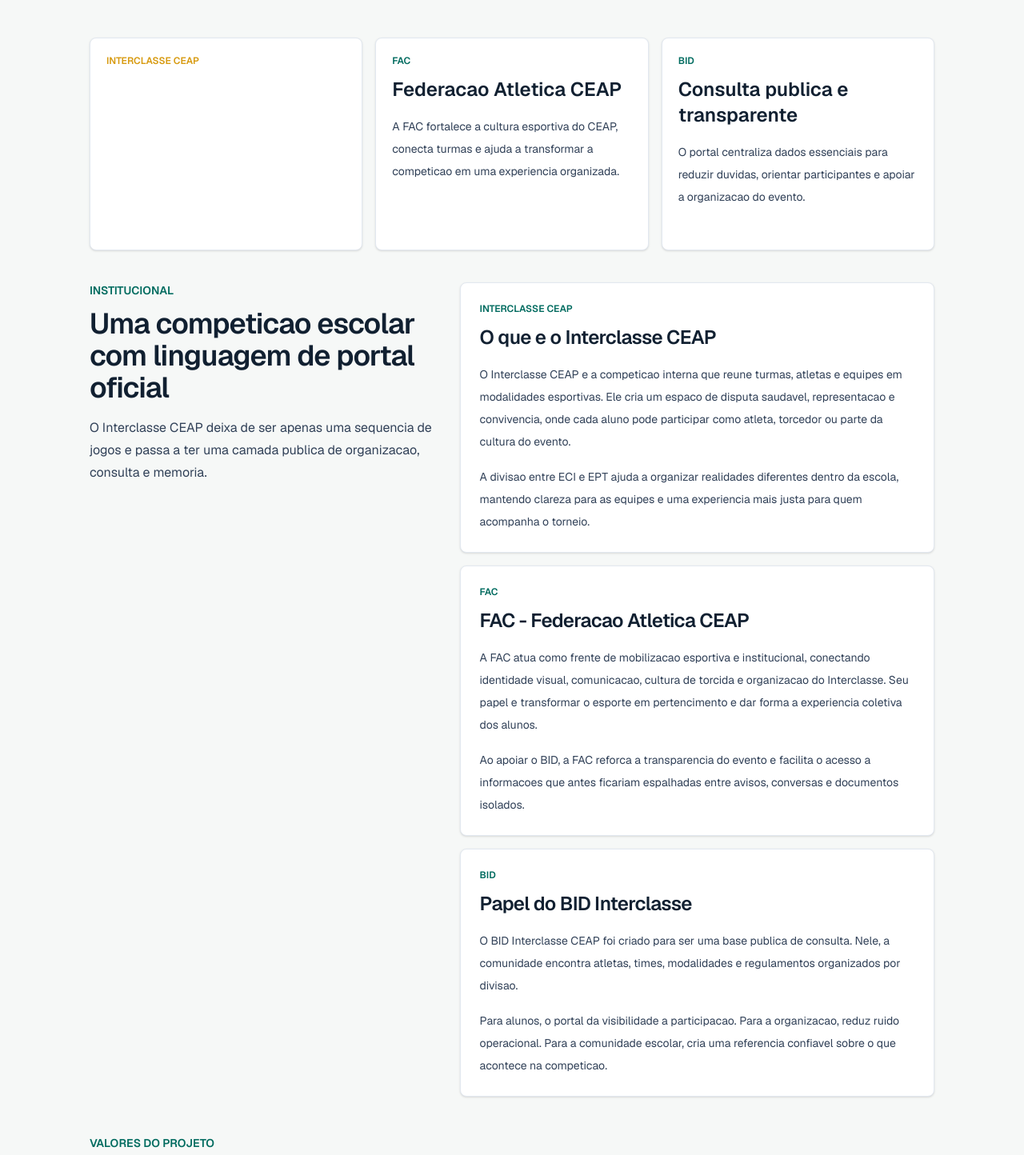
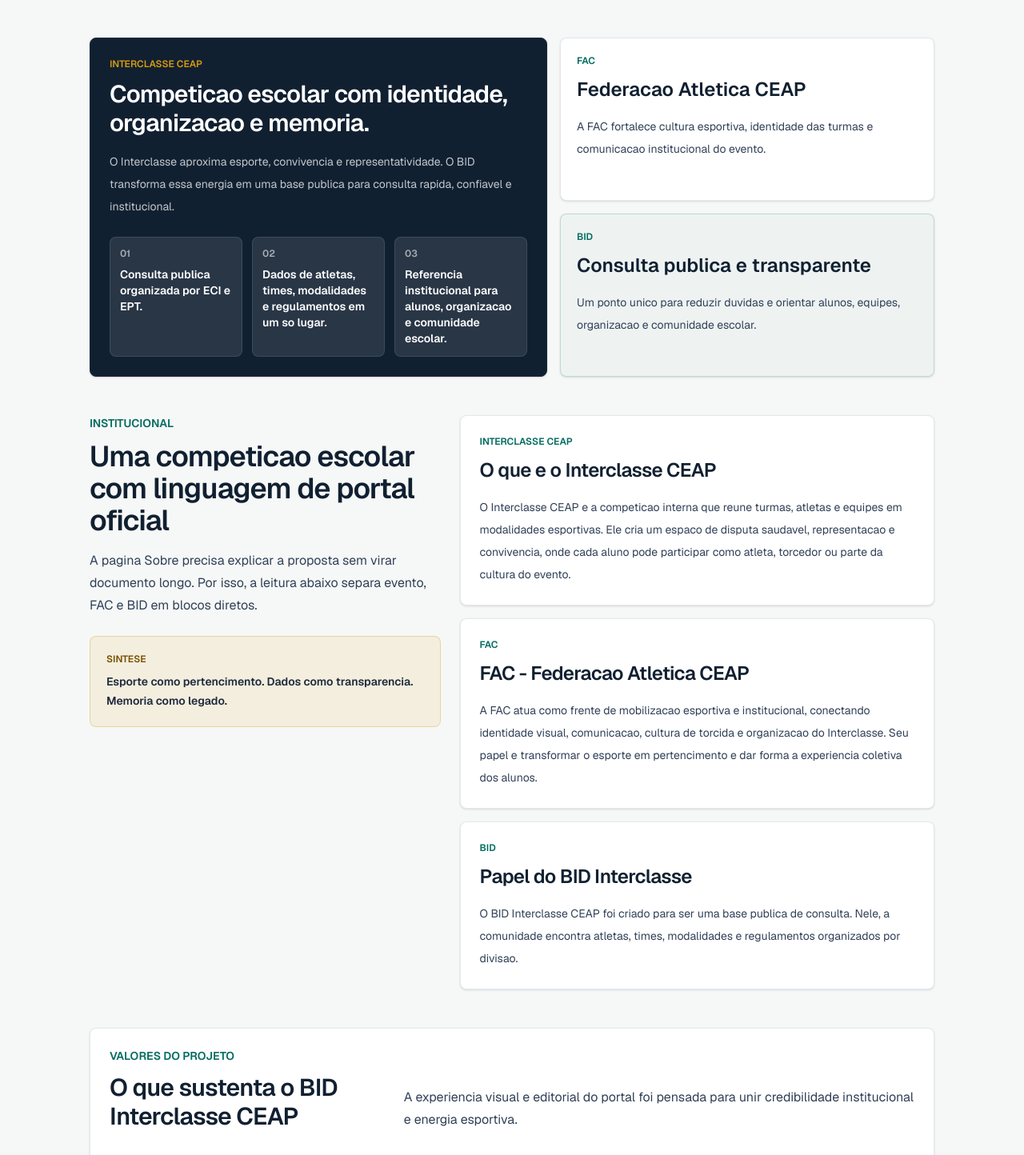
Before and after one commit to JohnKevinDevs/bid-interclasse, a Next.js app: page /sobre in a window 1280 px wide. Shown: the part 546-1990 px from the top of the page at 80% size. Built offline with nearby package versions, Linux system fonts and the light colour scheme; no server answers.

Commit message:
fix: improve about page visual composition

```diff
--- a/src/app/sobre/page.tsx
+++ b/src/app/sobre/page.tsx
@@ -1,9 +1,7 @@
 import type { Metadata } from "next";
 import { Container } from "@/components/layout/Container";
-import { Card } from "@/components/ui/Card";
 import { InstitutionalBlock } from "@/components/ui/InstitutionalBlock";
 import { PageHero } from "@/components/ui/PageHero";
-import { SectionTitle } from "@/components/ui/SectionTitle";
 import { ValueCard } from "@/components/ui/ValueCard";
 
 export const metadata: Metadata = {
@@ -49,6 +47,12 @@ const values = [
   },
 ];
 
+const institutionalHighlights = [
+  "Consulta publica organizada por ECI e EPT.",
+  "Dados de atletas, times, modalidades e regulamentos em um so lugar.",
+  "Referencia institucional para alunos, organizacao e comunidade escolar.",
+];
+
 export default function SobrePage() {
   return (
     <main>
@@ -73,51 +77,83 @@ export default function SobrePage() {
       </PageHero>
 
       <Container className="py-12">
-        <div className="grid gap-4 lg:grid-cols-3">
-          <Card className="bg-slate-950 text-white hover:border-slate-700">
+        <div className="grid gap-4 lg:grid-cols-[1.1fr_0.9fr]">
+          <section className="rounded-lg border border-slate-800 bg-foreground p-6 text-white shadow-sm">
             <p className="text-xs font-semibold uppercase text-accent">
               Interclasse CEAP
             </p>
-            <h2 className="mt-3 text-2xl font-semibold">
-              Competicao que movimenta turmas e talentos.
+            <h2 className="mt-3 max-w-2xl text-3xl font-semibold tracking-tight">
+              Competicao escolar com identidade, organizacao e memoria.
             </h2>
-            <p className="mt-4 text-sm leading-7 text-white/75">
-              O evento aproxima esporte, convivencia e representatividade em um
-              formato que valoriza a participacao estudantil.
+            <p className="mt-4 max-w-3xl text-sm leading-7 text-white/75">
+              O Interclasse aproxima esporte, convivencia e representatividade.
+              O BID transforma essa energia em uma base publica para consulta
+              rapida, confiavel e institucional.
             </p>
-          </Card>
-          <Card>
-            <p className="text-xs font-semibold uppercase text-primary">
-              FAC
+            <div className="mt-6 grid gap-3 sm:grid-cols-3">
+              {institutionalHighlights.map((highlight, index) => (
+                <div
+                  key={highlight}
+                  className="rounded-lg border border-white/10 bg-white/10 p-3"
+                >
+                  <p className="text-xs font-semibold uppercase text-white/60">
+                    0{index + 1}
                   </p>
+                  <p className="mt-2 text-sm font-semibold leading-5">
+                    {highlight}
+                  </p>
+                </div>
+              ))}
+            </div>
+          </section>
+
+          <div className="grid gap-4 sm:grid-cols-2 lg:grid-cols-1">
+            <article className="rounded-lg border border-slate-200 bg-white p-5 shadow-sm">
+              <p className="text-xs font-semibold uppercase text-primary">FAC</p>
               <h2 className="mt-3 text-2xl font-semibold text-foreground">
                 Federacao Atletica CEAP
               </h2>
               <p className="mt-4 text-sm leading-7 text-slate-700">
-              A FAC fortalece a cultura esportiva do CEAP, conecta turmas e
-              ajuda a transformar a competicao em uma experiencia organizada.
+                A FAC fortalece cultura esportiva, identidade das turmas e
+                comunicacao institucional do evento.
               </p>
-          </Card>
-          <Card>
-            <p className="text-xs font-semibold uppercase text-primary">
-              BID
-            </p>
+            </article>
+            <article className="rounded-lg border border-primary/20 bg-primary/[0.03] p-5 shadow-sm">
+              <p className="text-xs font-semibold uppercase text-primary">BID</p>
               <h2 className="mt-3 text-2xl font-semibold text-foreground">
                 Consulta publica e transparente
               </h2>
               <p className="mt-4 text-sm leading-7 text-slate-700">
-              O portal centraliza dados essenciais para reduzir duvidas,
-              orientar participantes e apoiar a organizacao do evento.
+                Um ponto unico para reduzir duvidas e orientar alunos, equipes,
+                organizacao e comunidade escolar.
               </p>
-          </Card>
+            </article>
+          </div>
         </div>
 
-        <div className="mt-10 grid gap-6 lg:grid-cols-[0.85fr_1.15fr]">
-          <SectionTitle
-            eyebrow="Institucional"
-            title="Uma competicao escolar com linguagem de portal oficial"
-            description="O Interclasse CEAP deixa de ser apenas uma sequencia de jogos e passa a ter uma camada publica de organizacao, consulta e memoria."
-          />
+        <div className="mt-12 grid gap-6 lg:grid-cols-[0.85fr_1.15fr]">
+          <div>
+            <p className="text-sm font-semibold uppercase text-primary">
+              Institucional
+            </p>
+            <h2 className="mt-3 text-3xl font-semibold tracking-tight text-foreground sm:text-4xl">
+              Uma competicao escolar com linguagem de portal oficial
+            </h2>
+            <p className="mt-4 text-base leading-7 text-slate-700">
+              A pagina Sobre precisa explicar a proposta sem virar documento
+              longo. Por isso, a leitura abaixo separa evento, FAC e BID em
+              blocos diretos.
+            </p>
+            <div className="mt-6 rounded-lg border border-accent/30 bg-accent/10 p-5">
+              <p className="text-xs font-semibold uppercase text-[#7a4f00]">
+                Sintese
+              </p>
+              <p className="mt-2 text-sm font-semibold leading-6 text-slate-800">
+                Esporte como pertencimento. Dados como transparencia. Memoria
+                como legado.
+              </p>
+            </div>
+          </div>
           <div className="grid gap-4">
             <InstitutionalBlock
               eyebrow="Interclasse CEAP"
@@ -129,11 +165,6 @@ export default function SobrePage() {
                 de disputa saudavel, representacao e convivencia, onde cada
                 aluno pode participar como atleta, torcedor ou parte da cultura
                 do evento.
-              </p>
-              <p>
-                A divisao entre ECI e EPT ajuda a organizar realidades
-                diferentes dentro da escola, mantendo clareza para as equipes e
-                uma experiencia mais justa para quem acompanha o torneio.
               </p>
             </InstitutionalBlock>
 
@@ -147,11 +178,6 @@ export default function SobrePage() {
                 organizacao do Interclasse. Seu papel e transformar o esporte
                 em pertencimento e dar forma a experiencia coletiva dos alunos.
               </p>
-              <p>
-                Ao apoiar o BID, a FAC reforca a transparencia do evento e
-                facilita o acesso a informacoes que antes ficariam espalhadas
-                entre avisos, conversas e documentos isolados.
-              </p>
             </InstitutionalBlock>
 
             <InstitutionalBlock eyebrow="BID" title="Papel do BID Interclasse">
@@ -160,22 +186,25 @@ export default function SobrePage() {
                 consulta. Nele, a comunidade encontra atletas, times,
                 modalidades e regulamentos organizados por divisao.
               </p>
-              <p>
-                Para alunos, o portal da visibilidade a participacao. Para a
-                organizacao, reduz ruido operacional. Para a comunidade escolar,
-                cria uma referencia confiavel sobre o que acontece na
-                competicao.
-              </p>
             </InstitutionalBlock>
           </div>
         </div>
 
-        <section className="mt-12">
-          <SectionTitle
-            eyebrow="Valores do projeto"
-            title="O que o BID Interclasse CEAP precisa sustentar"
-            description="A experiencia visual e editorial do portal foi pensada para unir credibilidade institucional e energia esportiva."
-          />
+        <section className="mt-12 rounded-lg border border-slate-200 bg-white p-6 shadow-sm">
+          <div className="grid gap-6 lg:grid-cols-[0.7fr_1.3fr] lg:items-end">
+            <div>
+              <p className="text-sm font-semibold uppercase text-primary">
+                Valores do projeto
+              </p>
+              <h2 className="mt-3 text-3xl font-semibold tracking-tight text-foreground">
+                O que sustenta o BID Interclasse CEAP
+              </h2>
+            </div>
+            <p className="text-base leading-7 text-slate-700">
+              A experiencia visual e editorial do portal foi pensada para unir
+              credibilidade institucional e energia esportiva.
+            </p>
+          </div>
           <div className="mt-8 grid gap-4 sm:grid-cols-2 lg:grid-cols-5">
             {values.map((value, index) => (
               <ValueCard
```
Lines whose indentation alone changed are shown as unchanged.
